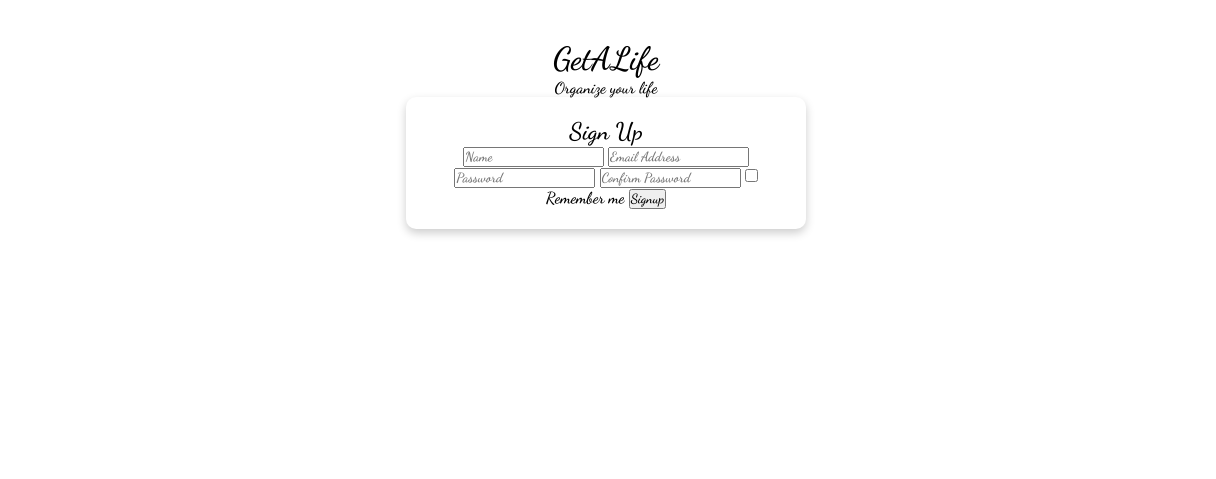
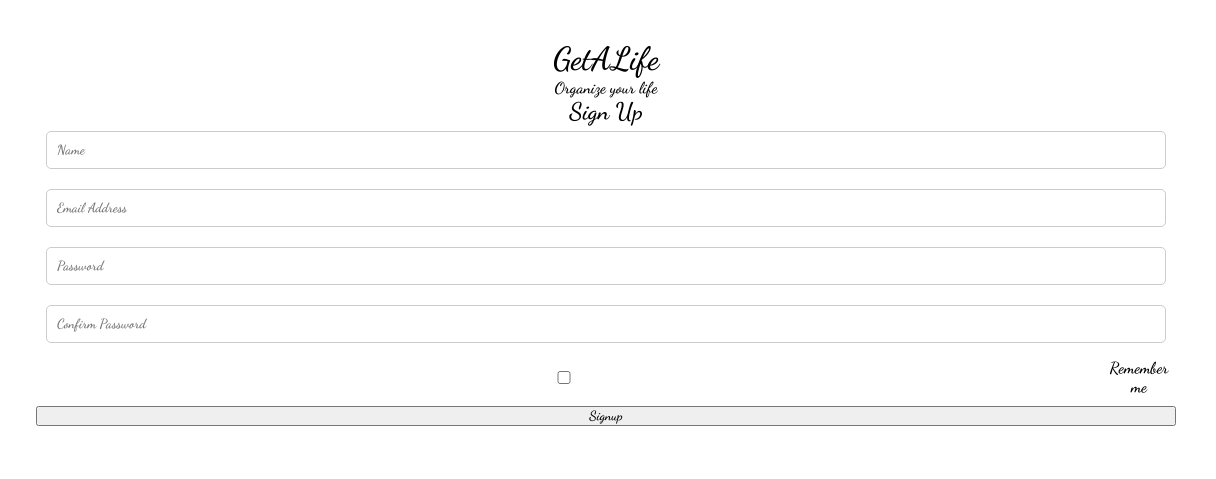
Before and after one commit to Jia-25/GetALife.github.io, a plain HTML site: page index.html in a window 1280 px wide. Shown: the top 479 px of the page, 64-1280 px from the left. Drawn offline with Linux system fonts and the light colour scheme.

Commit message:
Update styles.css

```diff
--- a/styles.css
+++ b/styles.css
@@ -55,14 +55,46 @@ main {
 }
 
 /* Signup Box */
-.signup-box {
-    background: white;
-    padding: 20px;
-    border-radius: 10px;
-    max-width: 400px;
-    margin: auto;
-    box-shadow: 0px 4px 10px rgba(0, 0, 0, 0.2);
+.signup-box form {
+    display: flex;
+    flex-direction: column;
+    align-items: center;
+    gap: 10px; /* Adds space between fields */
+    width: 100%;
 }
+
+.signup-box input {
+    width: calc(100% - 20px); /* Adjust input width to fit properly */
+    padding: 10px;
+    margin: 5px 0;
+    border: 1px solid #ccc;
+    border-radius: 5px;
+}
+
+.signup-box .input-group {
+    display: flex;
+    flex-wrap: wrap;
+    justify-content: space-between;
+    width: 100%;
+}
+
+.signup-box .input-group input {
+    flex: 1;
+    min-width: 45%; /* Prevents inputs from shrinking too much */
+}
+
+.remember-me {
+    display: flex;
+    align-items: center;
+    width: 100%;
+    justify-content: flex-start;
+    gap: 10px;
+}
+
+.signup-box button {
+    width: 100%;
+}
+
 
 /* Ensure Sidebar Icons Are Properly Sized */
 nav ul li img,
```
